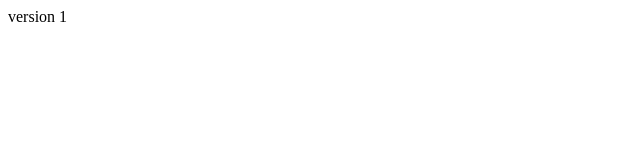
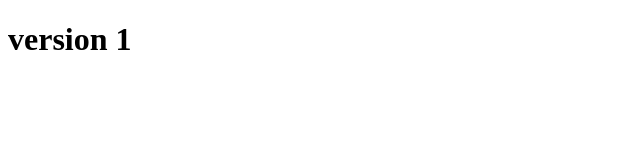
Before and after one commit to SFA24SCM64S2/HelloWorld, a plain HTML site: page index.html in a window 1280 px wide. Shown: the whole page, without its empty margins (0-640 px from the left). Drawn offline with Linux system fonts and the light colour scheme.

Commit message:
Update index.html

```diff
--- a/index.html
+++ b/index.html
@@ -6,6 +6,6 @@
     <title>Document</title>
 </head>
 <body>
-    version 1
+    <h1>version 1</h1>
 </body>
 </html>
```
